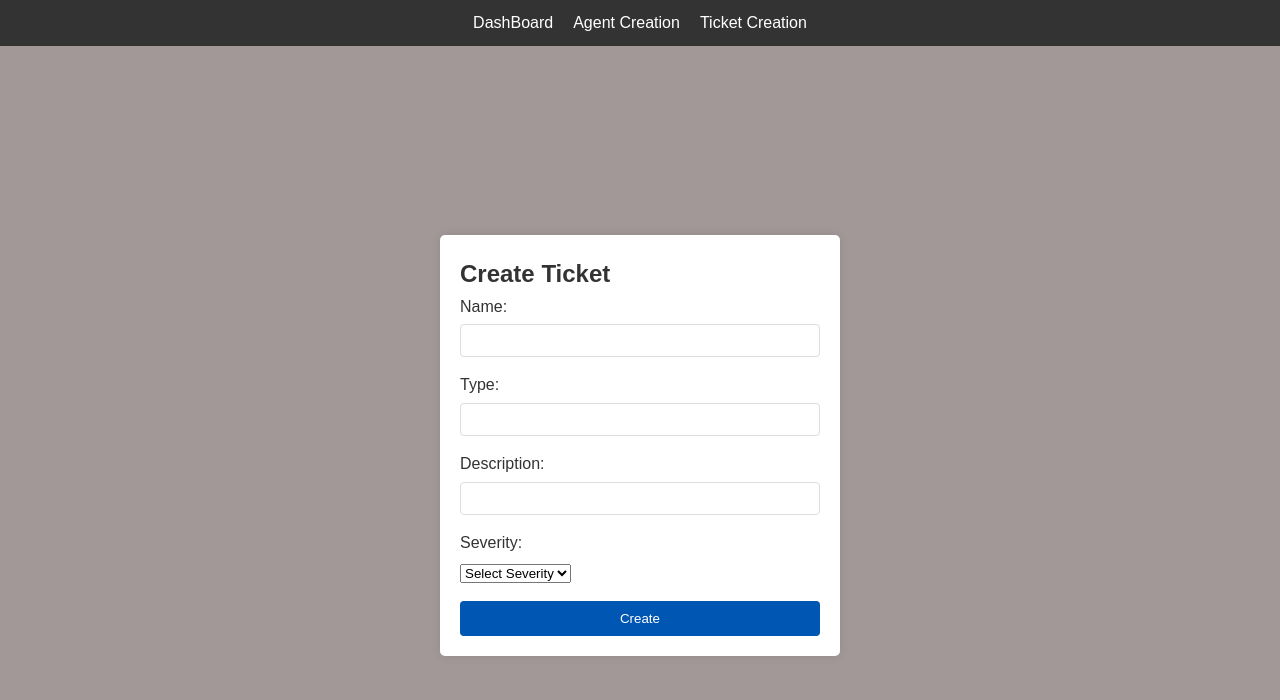
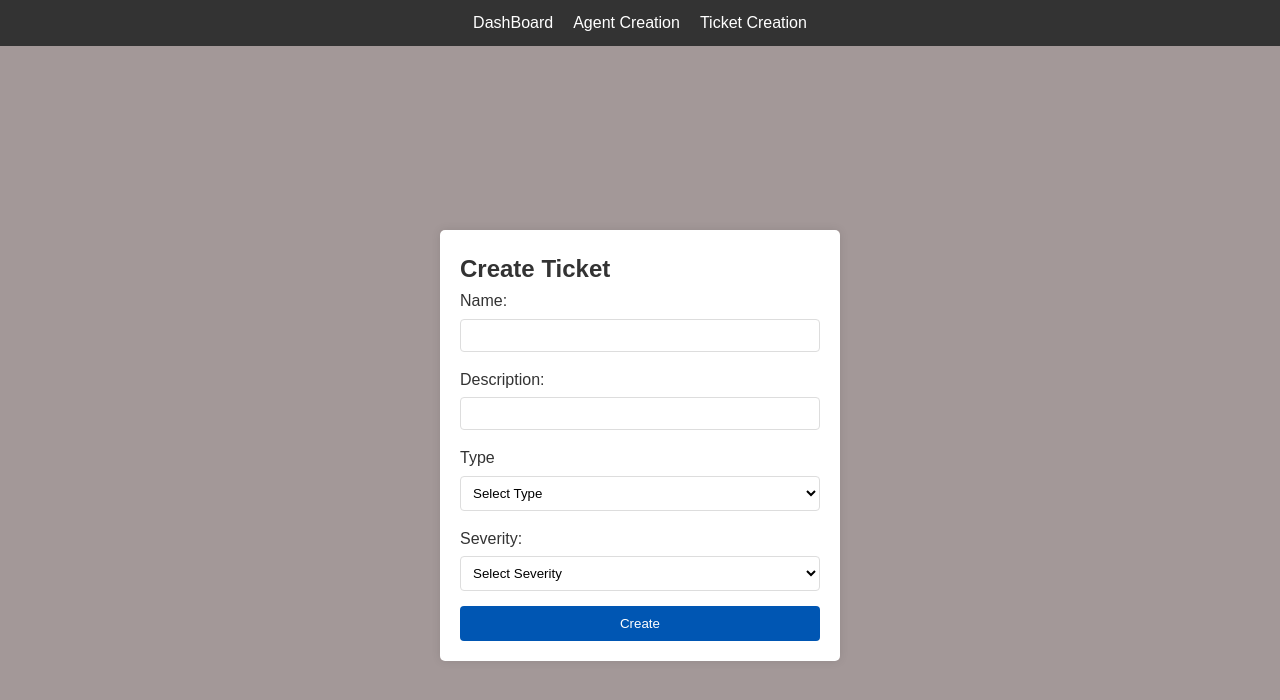
Before and after one commit to codecraft26/shvsa-frontend, a React (Vite) app: page /ticket-entry in a window 1280 px wide. Shown: the top 700 px of the page. Built offline with nearby package versions, Linux system fonts and the light colour scheme.

Commit message:
Update CSS and JSX files

```diff
--- a/src/components/Ticket/CreateTicket.css
+++ b/src/components/Ticket/CreateTicket.css
@@ -62,5 +62,34 @@ button:hover {
 
 .sortable {
     cursor: pointer;
-    user-select: none; /* This will prevent the text from being selectable */
+    user-select: none;
   }
+
+
+  select {
+    width: 100%;
+    padding: 8px;
+    border: 1px solid #ddd;
+    border-radius: 4px;
+    background-color: white;
+    box-sizing: border-box;
+    cursor: pointer;
+}
+
+
+option {
+    padding: 10px;
+}
+
+select {
+
+    background-repeat: no-repeat;
+    background-position: right 8px top 50%;
+    background-size: 12px;
+}
+
+
+select:focus {
+    outline: none;
+    border-color: #0056b3;
+}
--- a/src/components/Ticket/CreateTicket.jsx
+++ b/src/components/Ticket/CreateTicket.jsx
@@ -13,8 +13,9 @@ const CreateTickets = () => {
   const [description, setDescription] = useState("");
   const [type, setType] = useState("");
   const [severity, setSeverity] = useState("");
-  const [showToast, setShowToast] = useState(false); // State to control the visibility of the toast
-  const [toastMessage, setToastMessage] = useState(""); // State to set the toast message
+
+  const [showToast, setShowToast] = useState(false);
+  const [toastMessage, setToastMessage] = useState("");
   const [isDialogOpen, setIsDialogOpen] = useState(false);
 
   const dispatch = useDispatch();
@@ -79,14 +80,7 @@ const CreateTickets = () => {
               onChange={(e) => setTopic(e.target.value)}
             />
           </div>
-          <div className="form-group">
-            <label>Type:</label>
-            <input
-              type="text"
-              value={type}
-              onChange={(e) => setType(e.target.value)}
-            />
-          </div>
+
 
           <div className="form-group">
             <label>Description:</label>
@@ -96,6 +90,19 @@ const CreateTickets = () => {
               onChange={(e) => setDescription(e.target.value)}
             />
           </div>
+          <div className="form-group">
+            <label>Type</label>
+            <select
+             value={type}
+             onChange={(e)=>setType(e.target.value)}>
+              <option value="">Select Type</option>
+              <option value="ITSG" >ITSG</option>
+              <option value="HR" >HR</option>
+              <option value="HDT" >HDT</option>
+
+            </select>
+          </div>
+
 
           <div className="form-group">
             <label>Severity:</label>
@@ -109,6 +116,7 @@ const CreateTickets = () => {
               <option value="High">High</option>
             </select>
           </div>
+
 
           <button type="submit">Create</button>
         </form>
--- a/src/components/Ticket/SupportTickerDashBoard.css
+++ b/src/components/Ticket/SupportTickerDashBoard.css
@@ -1,5 +1,5 @@
 .table-container {
-    max-width: 900px;
+    max-width: 1000px;
     margin: 0 auto;
     overflow-x: auto;
   }
--- a/src/components/Ticket/SupportTickerDashBoard.jsx
+++ b/src/components/Ticket/SupportTickerDashBoard.jsx
@@ -10,6 +10,9 @@ const SupportTicket = () => {
   const [sortOrder, setSortOrder] = useState(""); // State to track the sorting order
   const [severityFilter, setSeverityFilter] = useState("");
   const [statusFilter, setStatusFilter] = useState("");
+  const [assignedToFilter, setAssignedToFilter] = useState("");
+
+  const [typeFilter,setTypeFilter]=useState("")
   const dispatch = useDispatch();
 
   const { loading, error, tickets, pagination } = useSelector(
@@ -29,9 +32,10 @@ const SupportTicket = () => {
         sort: sortOrder,
         severity: severityFilter,
         status: statusFilter,
+        type:typeFilter
       })
     );
-  }, [dispatch, currentPage, sortOrder, severityFilter,statusFilter]);
+  }, [dispatch, currentPage, sortOrder, severityFilter,statusFilter,typeFilter]);
 
   const handlePageChange = (newPage) => {
     setCurrentPage(newPage);
@@ -59,6 +63,12 @@ const SupportTicket = () => {
     setStatusFilter(event.target.value);
     setCurrentPage(1);
   }
+
+  const handleTypeChange=(event)=>{
+    setTypeFilter(event.target.value);
+    setCurrentPage(1);
+  }
+
 
   return (
     <div className="table-container">
@@ -98,7 +108,7 @@ const SupportTicket = () => {
                       value={severityFilter}
                       onChange={handleSeverityChange}
                     >
-                      <option value="">All Severities</option>
+                      <option value="">All </option>
                       <option value="Low">Low</option>
                       <option value="Medium">Medium</option>
                       <option value="High">High</option>
@@ -107,6 +117,24 @@ const SupportTicket = () => {
                 </th>
                 <th onClick={toggleSortOrder}>
                   Date Created {renderSortArrow()}
+                </th>
+
+                <th onClick={()=>handleTypeChange("")}>
+                  Type{" "}
+                  <div>
+                    <select
+                      value={typeFilter}
+                      onChange={handleTypeChange}
+                    >
+                      <option value="">All </option>
+                      <option value="ITSG">ITSG</option>
+                      <option value="HR">HR</option>
+                      <option value="HDT">HDT</option>
+                    </select>
+                  </div>
+
+
+
                 </th>
               </tr>
             </thead>
@@ -122,6 +150,8 @@ const SupportTicket = () => {
                   <td data-label="Date Created">
                     {new Date(ticket.dateCreated).toLocaleString()}
                   </td>
+
+                  <td data-label="Type">{ticket.type}</td>
                 </tr>
               ))}
             </tbody>
```
